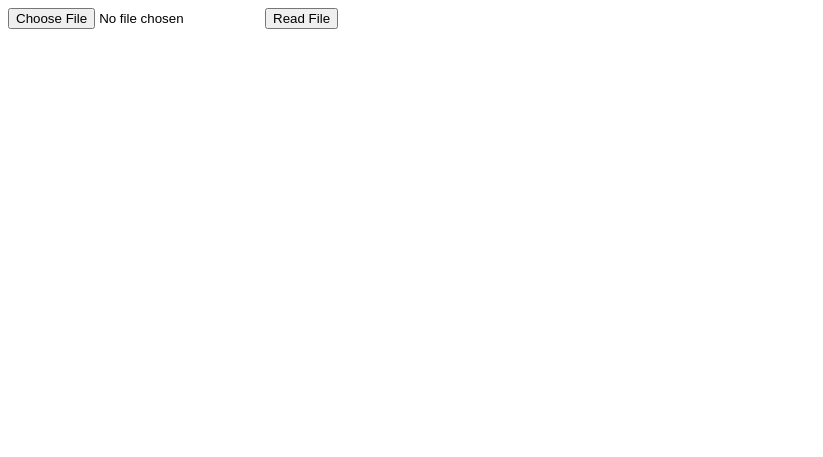
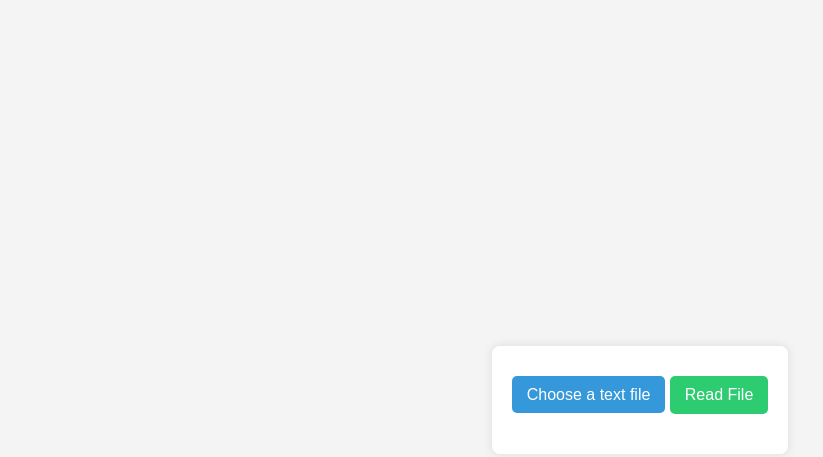
Before and after one commit to speedyfriend67/file-reader, a plain HTML site: page index.html in a window 1280 px wide. Shown: the whole page, without its empty margins (0-823 px from the left). Drawn offline with Linux system fonts and the light colour scheme.

Commit message:
Update index.html

```diff
--- a/index.html
+++ b/index.html
@@ -4,13 +4,73 @@
     <meta charset="UTF-8">
     <meta name="viewport" content="width=device-width, initial-scale=1.0">
     <title>Read Text File</title>
+    <style>
+        body {
+            font-family: 'Arial', sans-serif;
+            background-color: #f4f4f4;
+            margin: 0;
+            display: flex;
+            align-items: center;
+            justify-content: center;
+            height: 100vh;
+        }
+
+        #container {
+            text-align: center;
+            padding: 20px;
+            background-color: #fff;
+            box-shadow: 0 0 10px rgba(0, 0, 0, 0.1);
+            border-radius: 8px;
+        }
+
+        input[type="file"] {
+            display: none;
+        }
+
+        label {
+            background-color: #3498db;
+            color: #fff;
+            padding: 10px 15px;
+            border-radius: 5px;
+            cursor: pointer;
+            transition: background-color 0.3s;
+        }
+
+        label:hover {
+            background-color: #2980b9;
+        }
+
+        button {
+            background-color: #2ecc71;
+            color: #fff;
+            padding: 10px 15px;
+            border: none;
+            border-radius: 5px;
+            cursor: pointer;
+            font-size: 16px;
+            margin-top: 10px;
+            transition: background-color 0.3s;
+        }
+
+        button:hover {
+            background-color: #27ae60;
+        }
+
+        #fileContent {
+            margin-top: 20px;
+            white-space: pre-wrap;
+            word-wrap: break-word;
+        }
+    </style>
 </head>
 <body>
 
-    <input type="file" id="fileInput" />
-    <button onclick="readFile()">Read File</button>
-
-    <div id="fileContent"></div>
+    <div id="container">
+        <label for="fileInput">Choose a text file</label>
+        <input type="file" id="fileInput" />
+        <button onclick="readFile()">Read File</button>
+        <div id="fileContent"></div>
+    </div>
 
     <script>
         function readFile() {
```
